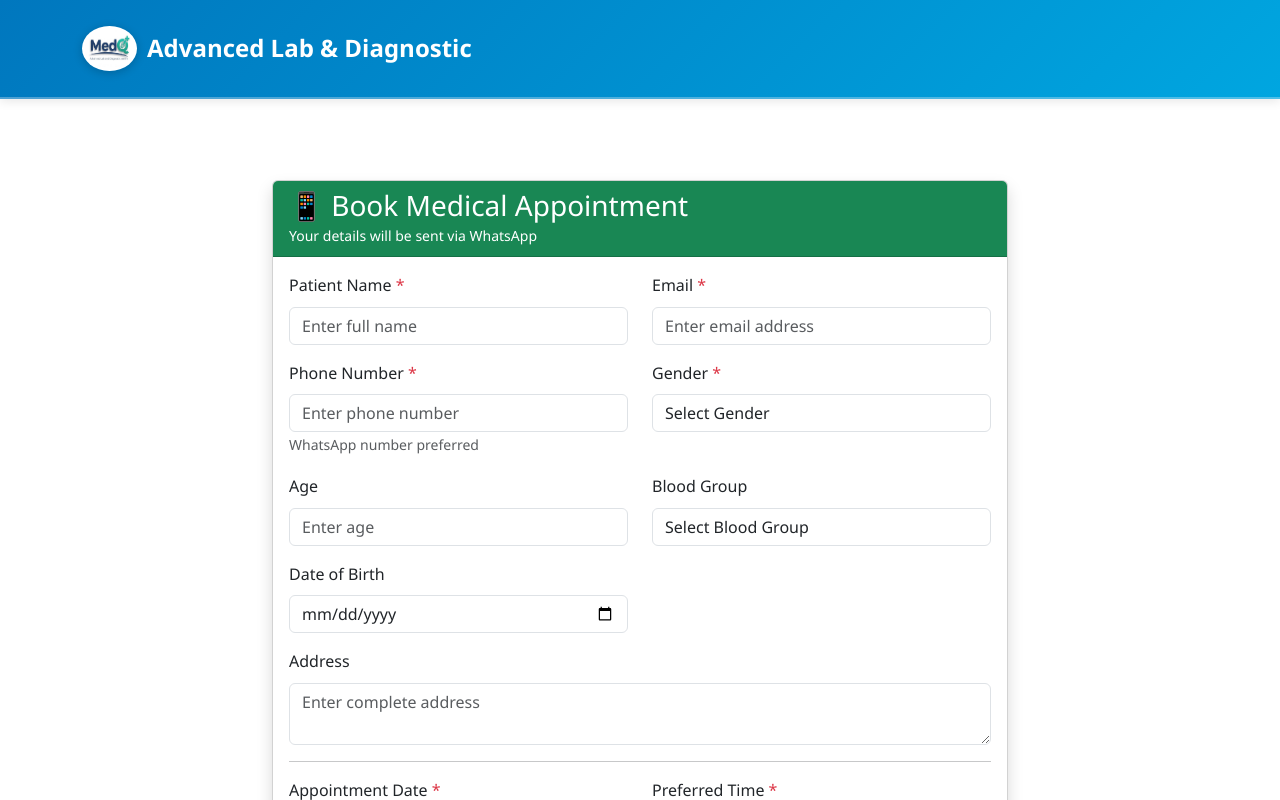
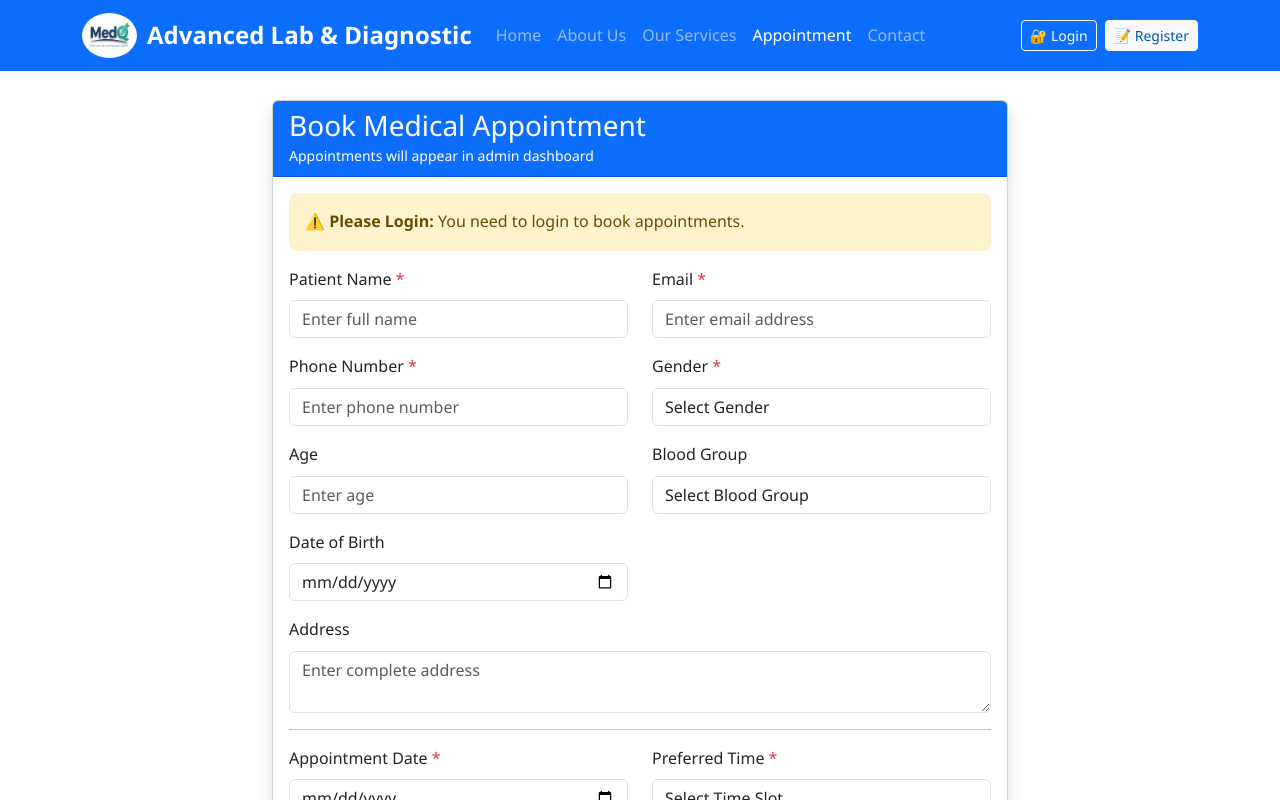
Before and after one commit to Nagarajan160520/Advanced-Lab-Diagnostic, a React (Create React App) app: page /book-appointment in a window 1280 px wide. Shown: the top 800 px of the page. Built offline with nearby package versions, Linux system fonts and the light colour scheme.

Commit message:
some pages improve

```diff
--- a/src/components/Navbar.js
+++ b/src/components/Navbar.js
@@ -1,337 +1,154 @@
-import React, { useState, useEffect } from 'react';
-import { Link, useLocation } from 'react-router-dom';
+import React from 'react';
+import { Link, useLocation, useNavigate } from 'react-router-dom';
+import { useAuth } from '../context/AuthContext';
 import logo from '../assets/logo1.jpg';
 
 const Navbar = () => {
+  const { user, isAuthenticated, logout } = useAuth();
   const location = useLocation();
-  const [scrolled, setScrolled] = useState(false);
-  const [menuOpen, setMenuOpen] = useState(false);
+  const navigate = useNavigate();
 
-  // Handle scroll effect
-  useEffect(() => {
-    const handleScroll = () => {
-      const isScrolled = window.scrollY > 20;
-      if (isScrolled !== scrolled) {
-        setScrolled(isScrolled);
-      }
+  const handleLogout = () => {
+    logout();
+    navigate('/');
   };
 
-    window.addEventListener('scroll', handleScroll);
-    return () => window.removeEventListener('scroll', handleScroll);
-  }, [scrolled]);
-
-  // Phone number for emergency calls
-  const emergencyPhoneNumber = '+917338994779'; // Format for tel: link
-
-  // Animation styles - REMOVED LOGO ROLLING ANIMATION
-  const styles = {
-    navbar: {
-      background: scrolled
-        ? 'linear-gradient(135deg, #0056b3 0%, #0077be 100%)'
-        : 'linear-gradient(135deg, #0077be 0%, #00a6e0 100%)',
-      padding: scrolled ? '8px 0' : '15px 0',
-      transition: 'all 0.4s ease-in-out',
-      boxShadow: scrolled
-        ? '0 5px 20px rgba(0,0,0,0.2)'
-        : '0 2px 10px rgba(0,0,0,0.1)',
-      borderBottom: '2px solid rgba(255,255,255,0.3)',
-      animation: 'slideDown 0.5s ease-out'
-    },
-    brand: {
-      animation: 'fadeInRight 0.6s ease-out',
-      transform: 'translateX(0)',
-      transition: 'transform 0.3s ease'
-    },
-    brandHover: {
-      transform: 'scale(1.05)'
-    },
-    logo: {
-      width: '55px',
-      height: '45px',
-      marginRight: '10px',
-      borderRadius: '50%',
-      transition: 'all 0.3s ease',
-      // REMOVED rotateIn animation
-      boxShadow: '0 2px 10px rgba(0,0,0,0.2)'
-    },
-    logoHover: {
-      transform: 'scale(1.1)', // REMOVED rotate(360deg)
-      boxShadow: '0 4px 15px rgba(0,0,0,0.3)'
-    },
-    navItem: {
-      margin: '0 5px',
-      animation: 'fadeInUp 0.5s ease-out',
-      animationFillMode: 'both'
-    },
-    navLink: {
-      color: 'white',
-      padding: '8px 15px',
-      borderRadius: '25px',
-      transition: 'all 0.3s ease',
-      position: 'relative',
-      overflow: 'hidden',
-      fontWeight: '500'
-    },
-    navLinkHover: {
-      background: 'rgba(255,255,255,0.15)',
-      transform: 'translateY(-2px)',
-      boxShadow: '0 5px 15px rgba(0,0,0,0.2)'
-    },
-    activeLink: {
-      background: 'rgba(255,255,255,0.25)',
-      boxShadow: '0 2px 10px rgba(0,0,0,0.15)',
-      fontWeight: '600'
-    },
-    emergencyButton: {
-      background: 'linear-gradient(135deg, #ff6b6b 0%, #ff4757 100%)',
-      border: 'none',
-      borderRadius: '25px',
-      padding: '8px 20px',
-      color: 'white',
-      fontWeight: '600',
-      animation: 'pulse 2s infinite',
-      transition: 'all 0.3s ease',
-      boxShadow: '0 4px 15px rgba(255,71,87,0.4)',
-      textDecoration: 'none',
-      display: 'inline-block',
-      cursor: 'pointer'
-    },
-    emergencyButtonHover: {
-      transform: 'scale(1.05)',
-      boxShadow: '0 6px 20px rgba(255,71,87,0.6)',
-      background: 'linear-gradient(135deg, #ff4757 0%, #ff6b6b 100%)'
-    },
-    emergencyLink: {
-      textDecoration: 'none',
-      color: 'white'
-    },
-    toggler: {
-      border: '2px solid rgba(255,255,255,0.5)',
-      borderRadius: '8px',
-      padding: '8px',
-      transition: 'all 0.3s ease'
-    },
-    togglerHover: {
-      background: 'rgba(255,255,255,0.1)',
-      transform: 'rotate(90deg)'
-    }
-  };
-
-  // Animation keyframes as a style tag - REMOVED rotateIn animation
-  const animationStyles = `
-    @keyframes slideDown {
-      from {
-        transform: translateY(-100%);
-        opacity: 0;
-      }
-      to {
-        transform: translateY(0);
-        opacity: 1;
-      }
-    }
-
-    @keyframes fadeInRight {
-      from {
-        transform: translateX(-30px);
-        opacity: 0;
-      }
-      to {
-        transform: translateX(0);
-        opacity: 1;
-      }
-    }
-
-    @keyframes fadeInUp {
-      from {
-        transform: translateY(20px);
-        opacity: 0;
-      }
-      to {
-        transform: translateY(0);
-        opacity: 1;
-      }
-    }
-
-    @keyframes pulse {
-      0% {
-        transform: scale(1);
-        box-shadow: 0 4px 15px rgba(255,71,87,0.4);
-      }
-      50% {
-        transform: scale(1.05);
-        box-shadow: 0 6px 20px rgba(255,71,87,0.6);
-      }
-      100% {
-        transform: scale(1);
-        box-shadow: 0 4px 15px rgba(255,71,87,0.4);
-      }
-    }
-
-    @keyframes shine {
-      to {
-        left: 200%;
-      }
-    }
-
-    .nav-link-shine {
-      position: relative;
-      overflow: hidden;
-    }
-
-    .nav-link-shine::after {
-      content: '';
-      position: absolute;
-      top: 0;
-      left: -100%;
-      width: 50%;
-      height: 100%;
-      background: linear-gradient(90deg, transparent, rgba(255,255,255,0.3), transparent);
-      transition: left 0.5s ease;
-    }
-
-    .nav-link-shine:hover::after {
-      left: 150%;
-    }
-
-    .nav-item {
-      opacity: 0;
-      animation: fadeInUp 0.5s ease-out forwards;
-    }
-
-    .nav-item:nth-child(1) { animation-delay: 0.1s; }
-    .nav-item:nth-child(2) { animation-delay: 0.2s; }
-    .nav-item:nth-child(3) { animation-delay: 0.3s; }
-    .nav-item:nth-child(4) { animation-delay: 0.4s; }
-    .nav-item:nth-child(5) { animation-delay: 0.5s; }
-
-    /* Style for emergency link */
-    .emergency-call-link {
-      text-decoration: none;
-      color: white;
-      display: inline-block;
-      width: 100%;
-      height: 100%;
-    }
-
-    .emergency-call-link:hover {
-      text-decoration: none;
-      color: white;
-    }
-  `;
-
-  // Handle mouse events with state
-  const [hoveredItem, setHoveredItem] = useState(null);
-  const [logoHover, setLogoHover] = useState(false);
-  const [emergencyHover, setEmergencyHover] = useState(false);
-  const [togglerHover, setTogglerHover] = useState(false);
-
   return (
-    <>
-      <style>{animationStyles}</style>
-      <nav
-        className="navbar navbar-expand-lg navbar-dark fixed-top"
-        style={styles.navbar}
-      >
+    <nav className="navbar navbar-expand-lg navbar-dark bg-primary fixed-top" style={{ borderBottom: '2px solid #fff' }}>
       <div className="container">
-          {/* Brand with animation - REMOVED logo rolling */}
-          <Link
-            className="navbar-brand fw-bold d-flex align-items-center"
-            to="/"
-            style={styles.brand}
-            onMouseEnter={() => setLogoHover(true)}
-            onMouseLeave={() => setLogoHover(false)}
-          >
+      <Link className="navbar-brand fw-bold d-flex align-items-center" to="/">
   <img
     src={logo}
     alt="MedQ Logo"
-              style={{
-                ...styles.logo,
-                ...(logoHover ? styles.logoHover : {})
-              }}
+    style={{ width: '55px', height: '45px', marginRight: '10px', borderRadius: '50%' }}
   />
-            <span style={{
-              transition: 'all 0.3s ease',
-              textShadow: scrolled ? '2px 2px 4px rgba(0,0,0,0.2)' : 'none'
-            }}>
   Advanced Lab & Diagnostic
-            </span>
 </Link>
 
-          {/* Toggler with animation */}
         <button
           className="navbar-toggler"
           type="button"
           data-bs-toggle="collapse"
           data-bs-target="#navbarNav"
-            style={{
-              ...styles.toggler,
-              ...(togglerHover ? styles.togglerHover : {})
-            }}
-            onClick={() => setMenuOpen(!menuOpen)}
-            onMouseEnter={() => setTogglerHover(true)}
-            onMouseLeave={() => setTogglerHover(false)}
         >
           <span className="navbar-toggler-icon"></span>
         </button>
 
         <div className="collapse navbar-collapse" id="navbarNav">
           <ul className="navbar-nav me-auto">
-              {['Home', 'About Us', 'Our Services', 'Appointment', 'Contact'].map((item, index) => {
-                const paths = ['/', '/about', '/services', '/book-appointment', '/contact'];
-                return (
-                  <li
-                    className="nav-item"
-                    key={item}
-                    style={styles.navItem}
-                    onMouseEnter={() => setHoveredItem(item)}
-                    onMouseLeave={() => setHoveredItem(null)}
+            <li className="nav-item">
+              <Link
+                className={`nav-link ${location.pathname === '/' ? 'active' : ''}`}
+                to="/"
               >
-                    <Link
-                      className={`nav-link nav-link-shine ${location.pathname === paths[index] ? 'active' : ''}`}
-                      to={paths[index]}
-                      style={{
-                        ...styles.navLink,
-                        ...(location.pathname === paths[index] ? styles.activeLink : {}),
-                        ...(hoveredItem === item ? styles.navLinkHover : {})
-                      }}
-                    >
-                      {item}
+                Home
               </Link>
             </li>
-                );
-              })}
+            <li className="nav-item">
+              <Link
+                className={`nav-link ${location.pathname === '/about' ? 'active' : ''}`}
+                to="/about"
+              >
+                About Us
+              </Link>
+            </li>
+            <li className="nav-item">
+              <Link
+                className={`nav-link ${location.pathname === '/services' ? 'active' : ''}`}
+                to="/services"
+              >
+                Our Services
+              </Link>
+            </li>
+            <li className="nav-item">
+              <Link
+                className={`nav-link ${location.pathname === '/book-appointment' ? 'active' : ''}`}
+                to="/book-appointment"
+              >
+                Appointment
+              </Link>
+            </li>
+           {/* <li className="nav-item">
+              <Link
+                className={`nav-link ${location.pathname === '/blog' ? 'active' : ''}`}
+                to="/blog"
+              >
+                Health Tips
+              </Link>
+            </li>*/}
+            <li className="nav-item">
+              <Link
+                className={`nav-link ${location.pathname === '/contact' ? 'active' : ''}`}
+                to="/contact"
+              >
+                Contact
+              </Link>
+            </li>
           </ul>
 
-            {/* Emergency button with animation - Now clickable to call */}
           <ul className="navbar-nav">
+            {isAuthenticated ? (
+              <>
                 <li className="nav-item">
-                <a
-                  href={`tel:${emergencyPhoneNumber}`}
-                  className="emergency-call-link"
-                  style={styles.emergencyLink}
-                  onMouseEnter={() => setEmergencyHover(true)}
-                  onMouseLeave={() => setEmergencyHover(false)}
+                  <Link
+                    className={`nav-link ${location.pathname === '/patient-portal' ? 'active' : ''}`}
+                    to="/patient-portal"
                   >
-                  <div
-                    className="btn"
-                    style={{
-                      ...styles.emergencyButton,
-                      ...(emergencyHover ? styles.emergencyButtonHover : {})
-                    }}
+                    📋 My Profile
+                  </Link>
+                </li>
+                <li className="nav-item dropdown">
+                  <button
+                    className="nav-link dropdown-toggle btn btn-link text-white text-decoration-none"
+                    data-bs-toggle="dropdown"
                   >
-                    <span style={{ marginRight: '5px' }}>📞</span>
-                    Emergency: +91 7338994779
-                  </div>
-                </a>
+                    👤 {user?.name}
+                  </button>
+                  <ul className="dropdown-menu">
+                    {/*<li>
+                      <Link className="dropdown-item" to="/dashboard">
+                        📊 Dashboard
+                      </Link>
                     </li>
+                    <li>
+                      <Link className="dropdown-item" to="/profile">
+                        👤 My Profile
+                      </Link>
+                    </li>*/}
+                    <li><hr className="dropdown-divider" /></li>
+                    <li>
+                      <button className="dropdown-item text-danger" onClick={handleLogout}>
+                        🚪 Logout
+                      </button>
+                    </li>
+                  </ul>
+                </li>
+              </>
+            ) : (
+              <>
+                <li className="nav-item">
+                  <Link
+                    to="/login"
+                    className="btn btn-outline-light btn-sm me-2"
+                  >
+                    🔐 Login
+                  </Link>
+                </li>
+                <li className="nav-item">
+                  <Link
+                    to="/register"
+                    className="btn btn-light btn-sm"
+                    style={{ color: '#0056b3', fontWeight: '500' }}
+                  >
+                    📝 Register
+                  </Link>
+                </li>
+              </>
+            )}
           </ul>
         </div>
       </div>
     </nav>
-
-      {/* Add some spacing for fixed navbar */}
-      <div style={{ height: '80px' }}></div>
-    </>
   );
 };
 
--- a/src/pages/BookAppointment.js
+++ b/src/pages/BookAppointment.js
@@ -1,11 +1,14 @@
-// src/pages/BookAppointment.js - MODIFIED FOR WHATSAPP MESSAGES WITHOUT LOGIN
-import React, { useState } from 'react';
+// src/pages/BookAppointment.js - UPDATED FOR RENDER BACKEND
+import React, { useState, useEffect } from 'react';
+import { useAuth } from '../context/AuthContext';
+import { appointmentsAPI } from '../services/api';
 
 const API_BASE_URL = 'https://med-q-diagnostics-backend.onrender.com';
 
 const BookAppointment = () => {
+  const { user, isAuthenticated } = useAuth();
   const [formData, setFormData] = useState({
-    // Patient details
+    // Patient details (text fields)
     patientName: '',
     patientEmail: '',
     patientPhone: '',
@@ -13,7 +16,7 @@ const BookAppointment = () => {
     patientAge: '',
     patientDOB: '',
     patientAddress: '',
-    patientBloodGroup: '',
+    patientBloodGroup: '', // ✅ Blood group field
 
     // Appointment details
     appointmentDate: '',
@@ -31,57 +34,25 @@ const BookAppointment = () => {
     'A+', 'A-', 'B+', 'B-', 'O+', 'O-', 'AB+', 'AB-'
   ];
 
+  // Auto-fill user data if logged in
+  useEffect(() => {
+    if (isAuthenticated && user) {
+      setFormData(prev => ({
+        ...prev,
+        patientName: user.name || '',
+        patientEmail: user.email || '',
+        patientPhone: user.phone || '',
+        patientBloodGroup: user.bloodGroup || '' // Auto-fill blood group if available
+      }));
+    }
+  }, [isAuthenticated, user]);
+
   const handleChange = (e) => {
     const { name, value } = e.target;
     setFormData(prev => ({
       ...prev,
       [name]: value
     }));
-  };
-
-  // Function to format WhatsApp message
-  const formatWhatsAppMessage = (data) => {
-    return `🔔 *NEW APPOINTMENT BOOKING* 🔔
-
-👤 *PATIENT DETAILS*
-------------------
-Name: ${data.patientName}
-Phone: ${data.patientPhone}
-Email: ${data.patientEmail}
-Gender: ${data.patientGender}
-Age: ${data.patientAge || 'Not provided'}
-Blood Group: ${data.patientBloodGroup || 'Not provided'}
-DOB: ${data.patientDOB || 'Not provided'}
-Address: ${data.patientAddress || 'Not provided'}
-
-📅 *APPOINTMENT DETAILS*
----------------------
-Date: ${data.appointmentDate}
-Time: ${data.appointmentTime}
-Type: ${data.type}
-Reason: ${data.reason}
-
-📝 *ADDITIONAL NOTES*
-------------------
-${data.notes || 'No additional notes'}
-
-⏰ *BOOKING TIME*
----------------
-${new Date().toLocaleString()}
-
-Thank you for choosing MedQ Diagnostics!`;
-  };
-
-  // Function to send WhatsApp message
-  const sendWhatsAppMessage = (data) => {
-    const message = formatWhatsAppMessage(data);
-    // Replace with your WhatsApp number (include country code without +)
-    const whatsappNumber = '917338991779'; // CHANGE THIS TO YOUR WHATSAPP NUMBER
-    const encodedMessage = encodeURIComponent(message);
-    const whatsappUrl = `https://wa.me/${whatsappNumber}?text=${encodedMessage}`;
-
-    // Open WhatsApp in new tab
-    window.open(whatsappUrl, '_blank');
   };
 
   const handleSubmit = async (e) => {
@@ -92,7 +63,12 @@ Thank you for choosing MedQ Diagnostics!`;
     try {
       console.log('🚀 ========== NEW APPOINTMENT BOOKING ==========');
 
-      // Validate form
+      // Step 1: Validate authentication
+      if (!isAuthenticated) {
+        throw new Error('Please login first');
+      }
+
+      // Step 2: Validate form
       if (!formData.patientName.trim()) throw new Error('Please enter patient name');
       if (!formData.patientEmail.trim()) throw new Error('Please enter email');
       if (!formData.patientPhone.trim()) throw new Error('Please enter phone number');
@@ -103,8 +79,9 @@ Thank you for choosing MedQ Diagnostics!`;
 
       console.log('✅ Form validation passed');
 
-      // Prepare data for backend
+      // Step 3: Prepare data - WITH PROPER BLOOD GROUP STRUCTURE
       const appointmentData = {
+        // ✅ Patient details - DIRECT FIELDS (not nested)
         patientName: formData.patientName.trim(),
         patientEmail: formData.patientEmail.trim(),
         patientPhone: formData.patientPhone.trim(),
@@ -112,18 +89,28 @@ Thank you for choosing MedQ Diagnostics!`;
         patientAge: formData.patientAge || null,
         patientDOB: formData.patientDOB || null,
         patientAddress: formData.patientAddress.trim() || '',
-        patientBloodGroup: formData.patientBloodGroup || null,
+        patientBloodGroup: formData.patientBloodGroup || null, // ✅ BLOOD GROUP AS DIRECT FIELD
+
+        // Appointment details
         appointmentDate: formData.appointmentDate,
         appointmentTime: formData.appointmentTime,
         reason: formData.reason.trim(),
         type: formData.type,
         notes: formData.notes.trim(),
-        status: 'scheduled'
+        status: 'scheduled',
+
+        // User reference
+        userName: user?.name || formData.patientName,
+        userEmail: user?.email || formData.patientEmail,
+        userPhone: user?.phone || formData.patientPhone
       };
 
-      console.log('📤 Sending appointment data:', appointmentData);
+      console.log('📤 COMPLETE APPOINTMENT DATA BEING SENT:');
+      console.log('Blood Group Selected:', formData.patientBloodGroup);
+      console.log('Blood Group in Data:', appointmentData.patientBloodGroup);
+      console.log('Full Data:', appointmentData);
 
-      // Test backend connection
+      // Step 4: Test backend connection - UPDATED TO RENDER URL
       console.log('🔗 Testing backend connection...');
       try {
         const testResponse = await fetch(`${API_BASE_URL}/api/health`);
@@ -131,49 +118,30 @@ Thank you for choosing MedQ Diagnostics!`;
         if (!testResponse.ok) throw new Error(`Backend returned ${testResponse.status}`);
       } catch (testError) {
         console.error('❌ BACKEND CONNECTION FAILED:', testError);
-        // Continue with WhatsApp only if backend fails
-        console.log('⚠️ Continuing with WhatsApp message only...');
+        throw new Error('Cannot connect to server. Please try again later.');
       }
 
-      // Try to save to backend
-      try {
-        const response = await fetch(`${API_BASE_URL}/api/appointments`, {
-          method: 'POST',
-          headers: {
-            'Content-Type': 'application/json',
-          },
-          body: JSON.stringify(appointmentData)
-        });
+      // Step 5: Send appointment request
+      console.log('📨 Sending appointment request to:', API_BASE_URL);
+      const response = await appointmentsAPI.create(appointmentData);
 
-        if (response.ok) {
-          const data = await response.json();
-          console.log('✅ Appointment saved to backend:', data);
-        } else {
-          console.log('⚠️ Backend save failed, but continuing...');
-        }
-      } catch (backendError) {
-        console.log('⚠️ Backend error, but continuing with WhatsApp...');
-      }
-
-      // Send WhatsApp message
-      console.log('📱 Sending WhatsApp message...');
-      sendWhatsAppMessage(formData);
+      console.log('✅ SUCCESS! Server response:', response.data);
 
       setMessage({
         type: 'success',
-        text: '✅ Appointment request sent! WhatsApp opened with your details. Please send the message to confirm.'
+        text: '🎉 Appointment booked successfully! It will appear in admin dashboard.'
       });
 
-      // Reset form
+      // Reset form but keep user data
       setFormData({
-        patientName: '',
-        patientEmail: '',
-        patientPhone: '',
+        patientName: user?.name || '',
+        patientEmail: user?.email || '',
+        patientPhone: user?.phone || '',
         patientGender: '',
         patientAge: '',
         patientDOB: '',
         patientAddress: '',
-        patientBloodGroup: '',
+        patientBloodGroup: user?.bloodGroup || '', // Keep blood group if available
         appointmentDate: '',
         appointmentTime: '',
         reason: '',
@@ -182,11 +150,24 @@ Thank you for choosing MedQ Diagnostics!`;
       });
 
     } catch (error) {
-      console.error('❌ BOOKING FAILED:', error);
+      console.error('❌ APPOINTMENT BOOKING FAILED:', error);
+
+      let errorMessage = 'Error booking appointment';
+
+      if (error.response) {
+        console.error('📡 SERVER ERROR DETAILS:', error.response.data);
+        errorMessage = error.response.data?.message || 'Server error occurred';
+      } else if (error.request) {
+        console.error('🌐 NETWORK ERROR - No response received');
+        errorMessage = 'Cannot connect to server. Please try again later.';
+      } else {
+        console.error('⚠️ CLIENT ERROR:', error.message);
+        errorMessage = error.message;
+      }
 
       setMessage({
         type: 'danger',
-        text: error.message || 'Error booking appointment. Please try again.'
+        text: errorMessage
       });
     } finally {
       setLoading(false);
@@ -198,9 +179,9 @@ Thank you for choosing MedQ Diagnostics!`;
       <div className="row justify-content-center">
         <div className="col-md-8">
           <div className="card shadow">
-            <div className="card-header bg-success text-white">
-              <h3 className="mb-0">📱 Book Medical Appointment</h3>
-              <small>Your details will be sent via WhatsApp</small>
+            <div className="card-header bg-primary text-white">
+              <h3 className="mb-0">Book Medical Appointment</h3>
+              <small>Appointments will appear in admin dashboard</small>
             </div>
             <div className="card-body">
               {message.text && (
@@ -214,8 +195,14 @@ Thank you for choosing MedQ Diagnostics!`;
                 </div>
               )}
 
+              {!isAuthenticated && (
+                <div className="alert alert-warning">
+                  <strong>⚠️ Please Login:</strong> You need to login to book appointments.
+                </div>
+              )}
+
               <form onSubmit={handleSubmit}>
-                {/* Patient Information */}
+                {/* Patient Information - TEXT FIELDS */}
                 <div className="row">
                   <div className="col-md-6 mb-3">
                     <label className="form-label">Patient Name <span className="text-danger">*</span></label>
@@ -255,7 +242,6 @@ Thank you for choosing MedQ Diagnostics!`;
                       placeholder="Enter phone number"
                       required
                     />
-                    <small className="text-muted">WhatsApp number preferred</small>
                   </div>
                   <div className="col-md-6 mb-3">
                     <label className="form-label">Gender <span className="text-danger">*</span></label>
@@ -316,7 +302,7 @@ Thank you for choosing MedQ Diagnostics!`;
                     />
                   </div>
                   <div className="col-md-6 mb-3">
-                    {/* Empty for layout */}
+                    {/* Empty column for proper layout */}
                   </div>
                 </div>
 
@@ -381,6 +367,7 @@ Thank you for choosing MedQ Diagnostics!`;
                   />
                 </div>
 
+                {/* Appointment Type - Optional */}
                 <div className="mb-3">
                   <label className="form-label">Appointment Type</label>
                   <select
@@ -410,19 +397,16 @@ Thank you for choosing MedQ Diagnostics!`;
 
                 <button
                   type="submit"
-                  className="btn btn-success btn-lg w-100"
-                  disabled={loading}
+                  className="btn btn-primary btn-lg w-100"
+                  disabled={loading || !isAuthenticated}
                 >
                   {loading ? (
                     <>
                       <span className="spinner-border spinner-border-sm me-2"></span>
-                      Processing...
+                      Booking Appointment...
                     </>
                   ) : (
-                    <>
-                      <i className="bi bi-whatsapp me-2"></i>
-                      Book via WhatsApp
-                    </>
+                    'Book Appointment'
                   )}
                 </button>
               </form>
```
Also changed, not shown: src/pages/Contact.js (+39 -106 lines). Lines whose indentation alone changed are shown as unchanged.
